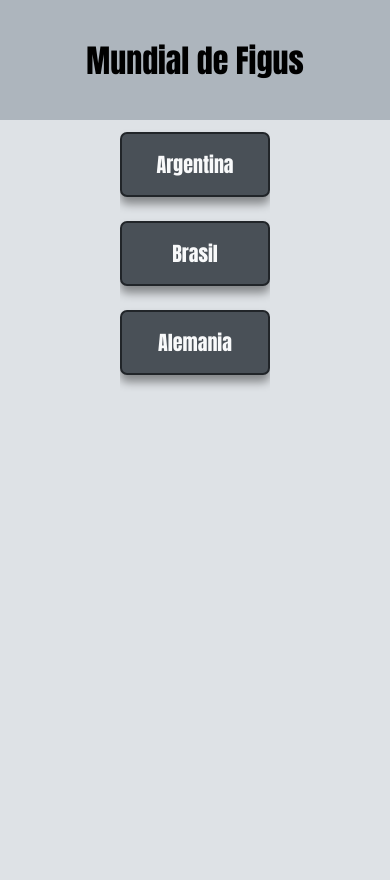
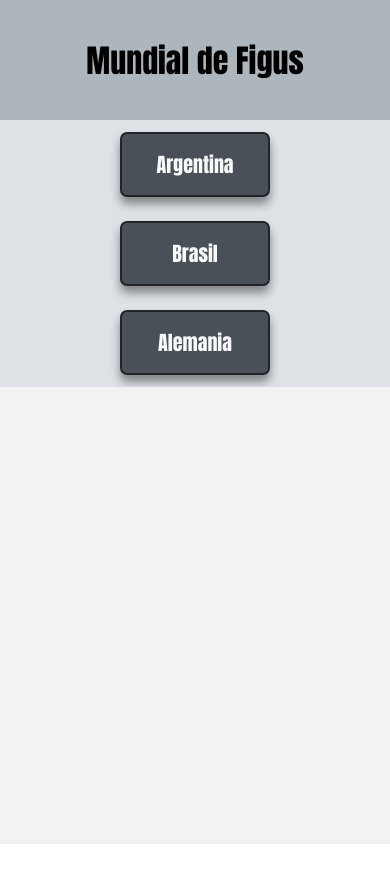
Before and after one commit to VincentMunizAdrian/miPrimerApp2.0, a React Native app: screen / in a window 390 px wide. After the commit the page ends 844 px from the top, so only its background shows below. Built offline with nearby package versions, Linux system fonts and the light colour scheme.

Commit message:
final de rutas, falta resolver estilos

```diff
--- a/App.js
+++ b/App.js
@@ -1,20 +1,21 @@
-import Header from './src/Components/Header.jsx';
-import {
-  StyleSheet,
-  View,
-  SafeAreaView,
-  Platform,
-  StatusBar
-} from 'react-native';
-import ItemListCategory from './src/Screens/ItemListCategory.jsx';
+// import {
+//   StyleSheet,
+//   // View,
+//   // SafeAreaView,
+//   // Platform,
+//   // StatusBar
+// } from 'react-native';
 import { useFonts } from 'expo-font';
-import Home from './src/Screens/Home.jsx';
-import { useState } from 'react';
-import ItemDetail from './src/Screens/ItemDetail.jsx';
+import Navigator from './src/Navigation/Navigator.jsx';
+// import { useState } from 'react';
+// import Header from './src/Components/Header.jsx';
+// import ItemListCategory from './src/Screens/ItemListCategory.jsx';
+// import Home from './src/Screens/Home.jsx';
+// import ItemDetail from './src/Screens/ItemDetail.jsx';
 
 export default function App() {
-  const [categoryChoice, setCategoryChoice] = useState("")
-  const [objectChoise, setObjectChoice] = useState("")
+  // const [categoryChoice, setCategoryChoice] = useState("")
+  // const [objectChoise, setObjectChoice] = useState("")
 
   const [fontsLoaded] = useFonts({
     'Anton': require('./src/Assets/Fonts/Anton/Anton-Regular.ttf'),
@@ -25,31 +26,35 @@ export default function App() {
   }
 
   return (
-    <SafeAreaView style = {styles.container}>
-      <Header/>
-      {
-        categoryChoice ?
-        <ItemListCategory
-          category={categoryChoice}
-          setCategory={setCategoryChoice}
-          setObjectChoice={setObjectChoice}
-        /> :
-        objectChoise ?
-        <ItemDetail
-          idChoice={objectChoise}
-          setObjectChoice={setObjectChoice}
-        /> :
-        <Home
-          setCategoryChoice={setCategoryChoice}
-        />
-      }
-    </SafeAreaView>
+    <Navigator/>
+    // <SafeAreaView style = {styles.container}>
+    //   <Header/>
+    //   <StackActions.Navigator>
+
+    //   </StackActions.Navigator>
+    //   {/* {
+    //     categoryChoice ?
+    //     <ItemListCategory
+    //       category={categoryChoice}
+    //       setCategory={setCategoryChoice}
+    //       setObjectChoice={setObjectChoice}
+    //     /> :
+    //     objectChoise ?
+    //     <ItemDetail
+    //       idChoice={objectChoise}
+    //       setObjectChoice={setObjectChoice}
+    //     /> :
+    //     <Home
+    //       setCategoryChoice={setCategoryChoice}
+    //     />
+    //   } */}
+    // </SafeAreaView>
   );
 }
 
-const styles = StyleSheet.create({
-  container: {
-    flex: 1,
-    paddingTop: Platform.OS ==="android" ? StatusBar.currentHeight : 0
-  },
-})
+// const styles = StyleSheet.create({
+//   // container: {
+//   //   flex: 1,
+//   //   paddingTop: Platform.OS ==="android" ? StatusBar.currentHeight : 0
+//   // },
+// })
--- a/src/Components/CategoryItem.jsx
+++ b/src/Components/CategoryItem.jsx
@@ -2,6 +2,8 @@ import {
     Pressable,
     StyleSheet,
     Text,
+    View,
+    useWindowDimensions,
 } from 'react-native'
 import React from 'react'
 import Card from './Card'
@@ -9,16 +11,23 @@ import { colors } from '../Global/Colors'
 
 const CategoryItem = ({
     item,
-    setCategoryChoice
+    // setCategoryChoice
+    navigation
 }) => {
+
+    const {width} = useWindowDimensions()
+
     return (
+        <View style={{width: width, alignItems: 'center'}}>
             <Pressable
-        onPress={()=>setCategoryChoice(item)}
+            // onPress={()=>setCategoryChoice(item)}
+            onPress={()=>navigation.navigate('ListCategory', {category: item})}
             >
                 <Card>
                     <Text style={styles.textCategory}>{item}</Text>
                 </Card>
             </Pressable>
+        </View>
     )
 }
 
--- a/src/Components/Header.jsx
+++ b/src/Components/Header.jsx
@@ -1,12 +1,45 @@
-import { StyleSheet, Text, View } from 'react-native'
+import {
+    Pressable,
+    StyleSheet,
+    Text,
+    View
+} from 'react-native'
 import React from 'react'
 import { colors } from '../Global/Colors'
+import { Ionicons } from '@expo/vector-icons';
+// import ItemDetail from '../Screens/ItemDetail';
+import ItemListCategory from '../Screens/ItemListCategory';
+import object from '../Data/products.json'
 
-const Header = () => {
+const Header = ({
+    route,
+    navigation,
+}
+) => {
+
+    // let title
+    //     if (route.name === 'Home') title = 'Home'
+    //     if (route.name === 'ListCategory') title = route.params.category
+    //     if (route.name === 'Detail') title = 'Detail'
+
     return (
-        <View
-            style = {styles.containerHeader}>
-            <Text style = {styles.textHeader}> Mundial de Figus </Text>
+        <View style = {styles.containerHeader}>
+            {
+            route.name === "Home" ?
+            <Text style = {styles.textHeader}> Mundial de Figus </Text> :
+            route.name === "ListCategory" ?
+            <Text style = {styles.textHeader}> {route.params.category} </Text> :
+            <Text style = {styles.textHeader}> {route.params.title} </Text>
+            }
+
+            {
+            route.name === "Home" ? null :
+            <Pressable
+            style={styles.pressable}
+            onPress={()=> navigation.goBack()}>
+                <Ionicons name="arrow-back-circle-outline" size={36} color="black" />
+            </Pressable>
+            }
         </View>
     )
 }
@@ -19,6 +52,12 @@ const styles = StyleSheet.create({
         backgroundColor: colors.frenchGray,
         justifyContent: 'center',
         alignItems: 'center',
+        position: 'relative'
+    },
+    pressable:{
+        position: 'absolute',
+        left: 10,
+        top: '37%'
     },
     textHeader: {
         fontSize: 32,
--- a/src/Components/ProductItem.jsx
+++ b/src/Components/ProductItem.jsx
@@ -2,27 +2,32 @@ import {
     StyleSheet,
     Text,
     Image,
-    // useWindowDimensions,
-    Pressable
+    useWindowDimensions,
+    Pressable,
+    View,
 } from 'react-native'
 import React from 'react'
 import Card from './Card'
 
 const ProductItem = ({
     item,
-    setObjectChoice,
-    setCategoryChoise
+    // setObjectChoice,
+    // setCategoryChoise
+    navigation
 }) => {
 
+    const {width} = useWindowDimensions();
     // const {width, height} = useWindowDimensions();
     // // console.log(width, height);
 
     const onSelect = (id) => {
-        setObjectChoice(id)
-        setCategoryChoise("")
+        navigation.navigate('Detail', {objectId: item.id, title: item.nombre})
+        // setObjectChoice(id)
+        // setCategoryChoise("")
     }
 
     return (
+        <View style={{ width: width, alignItems: 'center'}}>
             <Pressable onPress={() => onSelect(item.id)}>
                 <Card
                     otherStyle={styles.otherStyleCard}
@@ -35,6 +40,7 @@ const ProductItem = ({
                     <Text style={styles.categoryText}>{item.nombre}</Text>
                 </Card>
             </Pressable>
+        </View>
     )
 }
 
--- a/src/Components/Search.jsx
+++ b/src/Components/Search.jsx
@@ -18,7 +18,12 @@ const Search = ({
     const [keyWord, setKeyWord] = useState("")
     const {width, height} = useWindowDimensions()
 
-    console.log(width, height);
+    const cancelSearch = () => {
+        setKeyWord("")
+        onSearch("")
+    }
+
+    // console.log(width, height);
 
     return (
         <View style={styles.searchContainer}>
@@ -32,7 +37,7 @@ const Search = ({
                     <Pressable onPress={() => onSearch(keyWord)}>
                         <Ionicons name="search-circle-outline" size={36} color="black" />
                     </Pressable>
-                    <Pressable onPress={() => setKeyWord("")}>
+                    <Pressable onPress={cancelSearch}>
                         <MaterialIcons name="cancel" size={34} color="black" />
                     </Pressable>
                 </View>
--- /dev/null
+++ b/src/Navigation/Navigator.jsx
@@ -0,0 +1,74 @@
+import {
+    SafeAreaView,
+    StyleSheet,
+    Platform,
+    StatusBar
+    // Text,
+    // View
+} from 'react-native'
+import React from 'react'
+import Header from '../Components/Header';
+import ItemListCategory from '../Screens/ItemListCategory';
+import Home from '../Screens/Home';
+import ItemDetail from '../Screens/ItemDetail';
+import { NavigationContainer } from '@react-navigation/native';
+import { createNativeStackNavigator } from '@react-navigation/native-stack';
+
+const Stack = createNativeStackNavigator();
+
+const Navigator = () => {
+    return (
+        <SafeAreaView style = {styles.container}>
+            <NavigationContainer>
+                {/* <Header/> */}
+                <Stack.Navigator
+                    initialRouteName='Home'
+                    screenOptions={({route, navigation}) => (
+                        {
+                            header: () => {
+                                return <Header
+                                    route = {route}
+                                    navigation = {navigation}
+                                />
+                            }
+                    })}
+                    // screenOptions={
+                    //     ({route}) => (
+                    //         {
+                    //             header: () => {
+                    //                 return <Header title={
+                    //                     route.name === 'Categories' ? 'Categories' :
+                    //                     route.name === 'ItemListCategory' ? route.params.category :
+                    //                     'Detail'
+                    //                 }/>
+                    //             }
+                    //         }
+                    //     )
+                    // }
+                >
+                    <Stack.Screen
+                        name='Home'
+                        component={Home}
+                    />
+                    <Stack.Screen
+                        name='ListCategory'
+                        component={ItemListCategory}
+                    />
+                    <Stack.Screen
+                        name='Detail'
+                        component={ItemDetail}
+                    />
+                </Stack.Navigator>
+            </NavigationContainer>
+        </SafeAreaView>
+    )
+}
+
+export default Navigator
+
+const styles = StyleSheet.create({
+    container: {
+        flex: 1,
+        paddingTop: Platform.OS ==="android" ? StatusBar.currentHeight : 0
+    },
+})
--- a/src/Screens/Home.jsx
+++ b/src/Screens/Home.jsx
@@ -9,14 +9,17 @@ import categories from '../Data/categories.json'
 import CategoryItem from '../Components/CategoryItem'
 
 const Home = ({
-    setCategoryChoice
+    // setCategoryChoice
+    navigation
 }) => {
     return (
         <View style = {styles.containerHome}>
             <FlatList
                 data={categories}
                 keyExtractor={category => category}
-                renderItem={({item}) => <CategoryItem item={item} setCategoryChoice={setCategoryChoice}/>}
+                // renderItem={({item}) => <CategoryItem item={item} setCategoryChoice={setCategoryChoice}/>}
+                renderItem={({item}) => <CategoryItem item={item} navigation={navigation}
+                />}
                 showsVerticalScrollIndicator={false}
             />
         </View>
@@ -27,7 +30,6 @@ export default Home
 
 const styles = StyleSheet.create({
     containerHome: {
-        height: '90%',
         backgroundColor: colors.platinum,
         alignItems: 'center',
     },
--- a/src/Screens/ItemDetail.jsx
+++ b/src/Screens/ItemDetail.jsx
@@ -1,19 +1,22 @@
 import {
   Image,
-  Pressable,
+  // Pressable,
   StyleSheet,
   Text,
   View
 } from 'react-native'
 import React, { useEffect, useState } from 'react'
 import objects from '../Data/products.json'
-import { Ionicons } from '@expo/vector-icons';
+// import { Ionicons } from '@expo/vector-icons';
 
 const ItemDetail = ({
-  idChoice,
-  setObjectChoice
+  // idChoice,
+  // setObjectChoice
+  navigation,
+  route
 }) => {
-  console.log(idChoice);
+
+  const {objectId: idChoice} = route.params;
 
   const [object, setObject] = useState(null)
 
@@ -27,9 +30,9 @@ const ItemDetail = ({
   return (
     <View>
       <View>
-        <Pressable onPress={()=> setObjectChoice("")}>
+        {/* <Pressable onPress={()=> navigation.goBack()}>
             <Ionicons name="arrow-back-circle-outline" size={36} color="black" />
-        </Pressable>
+        </Pressable> */}
       </View>
       { object ? (
       <View>
```
Also changed, not shown: package.json (+7 -3 lines), src/Screens/ItemListCategory.jsx (+25 -15 lines), 1 other file (tests, documents, lock files or other folders). Lines whose indentation alone changed are shown as unchanged.
